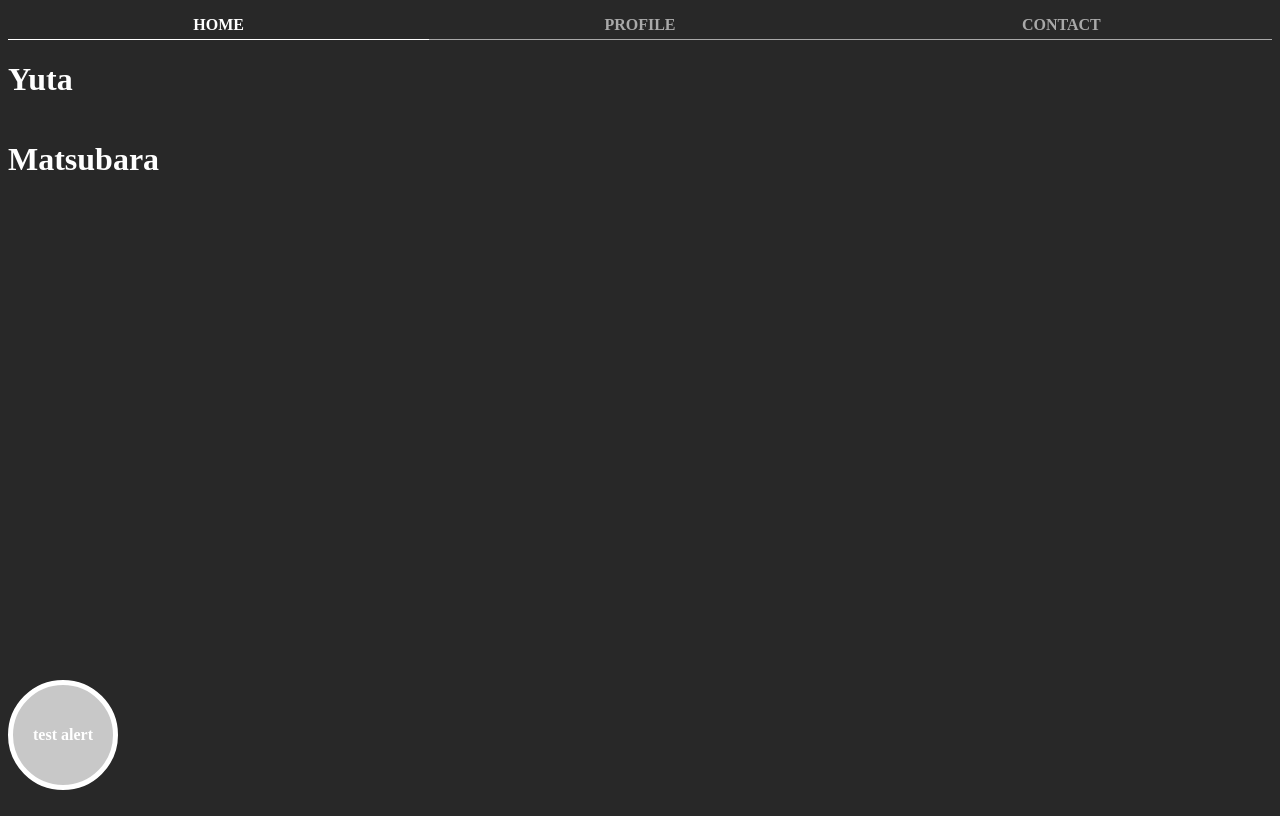
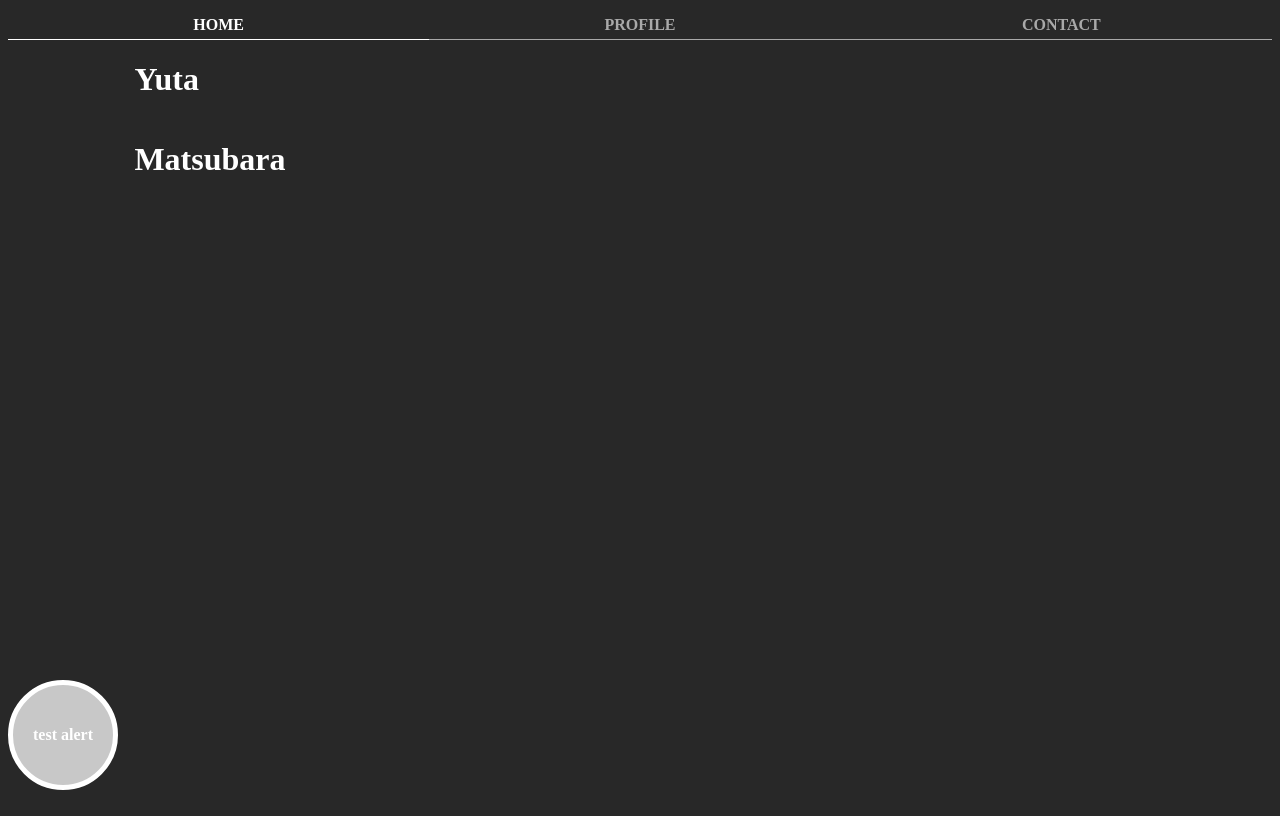
Before and after one commit to shefuyuta/jstest, a plain HTML site: page index.html in a window 1280 px wide. Drawn offline with nearby package versions, Linux system fonts and the light colour scheme.

Commit message:
modified title

```diff
--- a/style.css
+++ b/style.css
@@ -43,6 +43,8 @@ padding-left: 0;
   color: white;
 }
 .title {
+  padding-left: 10%;
+  height: inherit;
   display: flex;
   flex-direction: column;
   justify-content: center;
```
